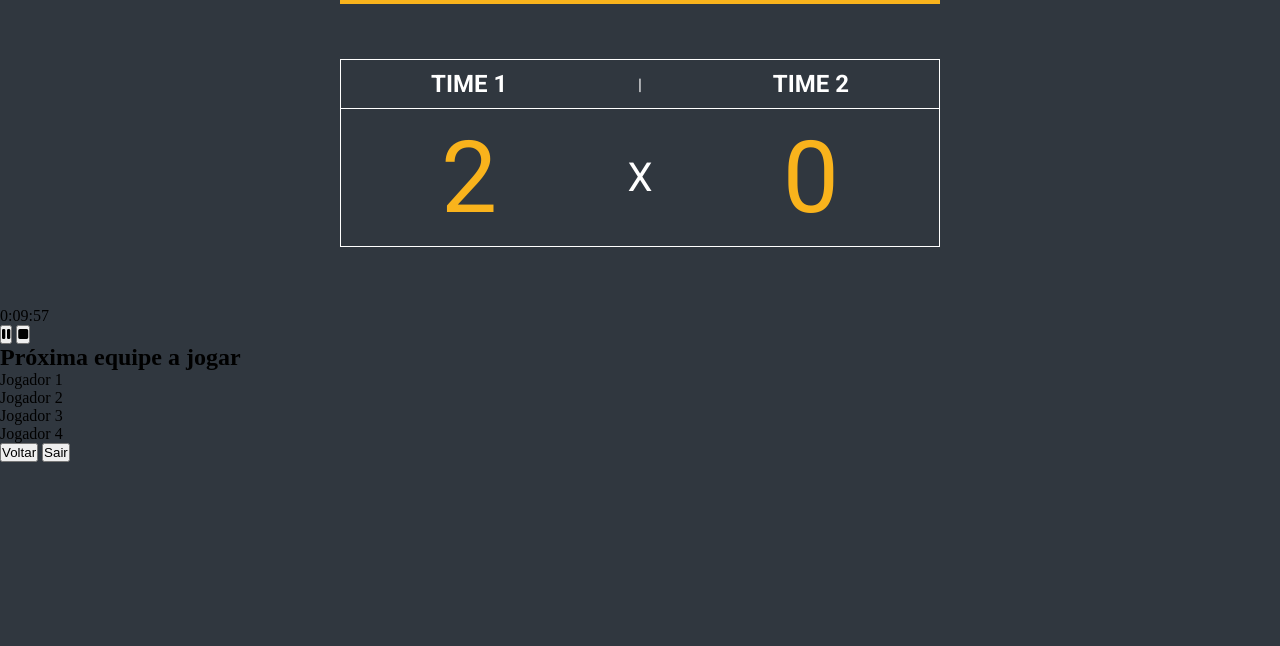
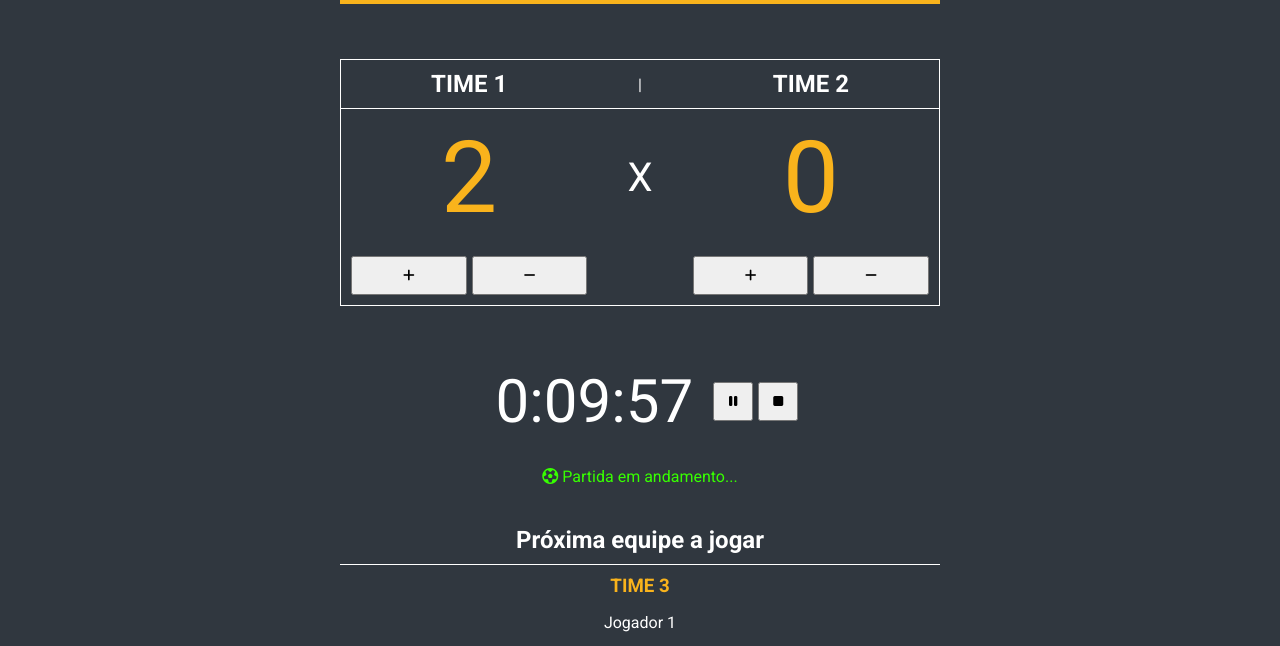
Before and after one commit to tiagocabralk/projeto-integrador, a plain HTML site: page dashboard.html in a window 1280 px wide. Shown: the part 144-790 px from the top of the page. Drawn offline with Linux system fonts and the light colour scheme.

Commit message:
Finalizando a estilização da dashboard

```diff
--- a/css/style.css
+++ b/css/style.css
@@ -23,7 +23,7 @@
     width: 800px;
     height: 500px;
     border-radius: 3px;
-    box-shadow: 4px 4px 15px rgba(0,0,0,0.05);
+    box-shadow: 4px 4px 15px rgba(0, 0, 0, 0.05);
     background-color: #fff;
     position: relative;
 }
@@ -100,7 +100,8 @@
     font-style: italic;
 }
 
-.login-section label, a {
+.login-section label,
+a {
     font-size: 12px;
     color: #30373f;
 }
@@ -120,7 +121,9 @@
     margin-bottom: 20px;
 }
 
-.login-section #user, #password, #email {
+.login-section #user,
+#password,
+#email {
     display: block;
     width: 100%;
     padding: 5px;
@@ -168,11 +171,11 @@
     transition: .4s all ease;
 }
 
-input[type="checkbox"]:checked + .switch-button{
+input[type="checkbox"]:checked+.switch-button {
     background-color: #6a5d38;
 }
 
-input[type="checkbox"]:checked + .switch-button::before{
+input[type="checkbox"]:checked+.switch-button::before {
     transform: translateX(16px);
 }
 
@@ -240,11 +243,11 @@ input[type="checkbox"] {
 }
 
 .color-light {
-    color:#30373f;
+    color: #30373f;
 }
 
 .color-bg-light {
-    background-color:#30373f;
+    background-color: #30373f;
 }
 
 .enter-modo-btn {
@@ -409,3 +412,194 @@ input[type="checkbox"] {
     color: #30373f;
     font-family: Roboto, "Helvetica Neue", Arial;
 }
+
+/* Estilizando a Dashboard */
+
+.main-dashboard {
+    /* display: flex;
+            flex-direction: column;
+            justify-content: center;
+            align-items: center; */
+    width: 100%;
+    min-height: 100vh;
+    background-color: #30373f;
+}
+
+.header-dashboard {
+
+    border-bottom: 2px solid #F9B31C;
+    position: relative;
+}
+
+.header-dashboard::after {
+    content: '';
+    display: block;
+    width: 600px;
+    height: 5px;
+    background-color: #F9B31C;
+    position: absolute;
+    left: calc(50% - 300px);
+    bottom: -7px;
+}
+
+.header-dashboard .svg-container svg {
+    display: block;
+    padding: 50px 0;
+    margin: 0 auto;
+    width: 200px;
+}
+
+.item {
+    display: flex;
+    justify-content: center;
+    align-items: center;
+    padding: 10px;
+    color: #fff;
+    text-transform: uppercase;
+    font-family: Roboto, sans-serif;
+}
+
+.placar {
+    display: grid;
+    grid-template-columns: 3fr 1fr 3fr;
+    grid-template-areas:
+        "time-casa barra time-desafiante"
+        "placar-casa vs placar-desafiante"
+        "add-gol-casa . add-gol-desafiante"
+    ;
+    margin: 60px auto;
+    max-width: 600px;
+    border: 1px solid white;
+}
+
+.nome-time-casa {
+    grid-area: time-casa;
+    border-bottom: 1px solid white;
+}
+
+.barra-vertical-placar {
+    grid-area: barra;
+    border-bottom: 1px solid white;
+}
+
+.nome-time-desafiante {
+    grid-area: time-desafiante;
+    border-bottom: 1px solid white;
+}
+
+.placar-time-casa {
+    font-size: 100px;
+    color: #F9B31C;
+    grid-area: placar-casa;
+}
+
+.add-gol-casa {
+    display: flex;
+    gap: 5px;
+    padding: 10px;
+    grid-area: add-gol-casa;
+}
+
+.add-gol-casa button {
+    flex: 1;
+    padding: 10px;
+}
+
+.vs {
+    font-size: 40px;
+    grid-area: vs;
+}
+
+.placar-time-desafiante {
+    font-size: 100px;
+    color: #F9B31C;
+    grid-area: placar-desafiante;
+}
+
+.add-gol-desafiante {
+    padding: 10px;
+    display: flex;
+    gap: 5px;
+    grid-area: add-gol-desafiante;
+}
+
+.add-gol-desafiante button {
+    flex: 1;
+    padding: 10px;
+}
+
+.tempo {
+    display: flex;
+    justify-content: center;
+    align-items: center;
+    gap: 20px;
+}
+
+.tempo p {
+    color: #fff;
+    font-size: 60px;
+    font-family: Roboto, sans-serif;
+}
+
+.btn-controls {
+    display: flex;
+    gap: 5px;
+}
+
+.btn-controls button {
+    flex: 1 0 40px;
+    padding: 10px;
+}
+
+.status-partida {
+    font-family: Roboto, sans-serif;
+    color: rgb(55, 255, 0);
+    text-align: center;
+    padding: 30px;
+}
+
+.proxima-equipe {
+    width: 600px;
+    margin: 0 auto;
+    font-family: Roboto, sans-serif;
+    color: #fff;
+    border-bottom: 1px solid white;
+}
+
+.proxima-equipe h2 {
+    text-align: center;
+    padding: 10px;
+    border-bottom: 1px solid white;
+}
+
+.proxima-equipe h3 {
+    text-align: center;
+    text-transform: uppercase;
+    padding: 10px;
+    color: #F9B31C;
+}
+
+.proxima-equipe .jogadores-proxima-equipe {
+    text-align: center;
+    line-height: 2em;
+}
+
+.proxima-equipe .jogadores-proxima-equipe li {
+    list-style: none;
+}
+
+.botoes {
+    display: flex;
+    justify-content: center;
+    margin: 0 auto;
+    max-width: 250px;
+    gap: 10px;
+    padding: 20px;
+}
+
+.botoes button {
+    flex: 1;
+    font-size: 16px;
+    font-family: Roboto, sans-serif;
+    padding: 5px 10px;
+}
--- a/dashboard.html
+++ b/dashboard.html
@@ -5,7 +5,7 @@
     <meta charset="UTF-8">
     <meta http-equiv="X-UA-Compatible" content="IE=edge">
     <meta name="viewport" content="width=device-width, initial-scale=1.0">
-    <title>Compete - Definição das Equipes</title>
+    <title>Compete - Dashboard</title>
     <!-- Import Fonts -->
     <link rel="preconnect" href="https://fonts.googleapis.com">
     <link rel="preconnect" href="https://fonts.gstatic.com" crossorigin>
@@ -13,96 +13,6 @@
         rel="stylesheet">
     <!-- Import Icons -->
     <script src="https://kit.fontawesome.com/9252fac622.js" crossorigin="anonymous"></script>
-
-    <style>
-        .main-dashboard {
-            /* display: flex;
-            flex-direction: column;
-            justify-content: center;
-            align-items: center; */
-            width: 100%;
-            min-height: 100vh;
-            background-color: #30373f;
-        }
-
-        .header-dashboard {
-
-            border-bottom: 2px solid #F9B31C;
-            position: relative;
-        }
-
-        .header-dashboard::after {
-            content: '';
-            display: block;
-            width: 600px;
-            height: 5px;
-            background-color: #F9B31C;
-            position: absolute;
-            left: calc(50% - 300px );
-            bottom: -7px;
-        }
-
-        .header-dashboard .svg-container svg {
-            display: block;
-            padding: 50px 0;
-            margin: 0 auto;
-            width: 200px;
-        }
-
-        .item {
-            display: flex;
-            justify-content: center;
-            align-items: center;
-            padding: 10px;
-            color: #fff;
-            text-transform: uppercase;
-            font-family: Roboto, sans-serif;
-        }
-
-        .placar {
-            display: grid;
-            grid-template-columns: 3fr 1fr 3fr;
-            grid-template-areas:
-                "time-casa barra time-desafiante"
-                "placar-casa vs placar-desafiante"
-            ;
-            margin: 60px auto;
-            max-width: 600px;
-            border: 1px solid white;
-        }
-
-        .nome-time-casa {
-            grid-area: time-casa;
-            border-bottom: 1px solid white;
-        }
-
-        .barra-vertical-placar {
-            grid-area: barra;
-            border-bottom: 1px solid white;
-        }
-
-        .nome-time-desafiante {
-            grid-area: time-desafiante;
-            border-bottom: 1px solid white;
-        }
-
-        .placar-time-casa {
-            font-size: 100px;
-            color: #F9B31C;
-            grid-area: placar-casa;
-        }
-
-        .vs {
-            font-size: 40px;
-            grid-area: vs;
-        }
-
-        .placar-time-desafiante {
-            font-size: 100px;
-            color: #F9B31C;
-            grid-area: placar-desafiante;
-        }
-    </style>
 
     <link rel="stylesheet" href="css/style.css">
 </head>
@@ -162,23 +72,36 @@
         <section class="placar">
             <h2 class="item nome-time-casa">Time 1</h2>
             <p class="item placar-time-casa">2</p>
+            <div class="add-gol-casa">
+                <button><i class="fa-solid fa-plus"></i></button>
+                <button><i class="fa-solid fa-minus"></i></button>
+            </div>
 
             <p class="item barra-vertical-placar">|</p>
             <p class="item vs">x</p>
 
             <h2 class="item nome-time-desafiante">Time 2</h2>
             <p class="item placar-time-desafiante">0</p>
+            <div class="add-gol-desafiante">
+                <button><i class="fa-solid fa-plus"></i></button>
+                <button><i class="fa-solid fa-minus"></i></button>
+            </div>
         </section>
 
         <section class="tempo">
             <p>0:09:<span>57</span></p>
-            <button><i class="fa-solid fa-pause"></i></button>
-            <button><i class="fa-solid fa-stop"></i></button>
+            <div class="btn-controls">
+                <button><i class="fa-solid fa-pause"></i></button>
+                <button><i class="fa-solid fa-stop"></i></button>
+            </div>
         </section>
+
+        <p class="status-partida"><i class="fa-regular fa-futbol"></i> Partida em andamento...</p>
 
         <section class="proxima-equipe">
             <h2>Próxima equipe a jogar</h2>
-            <ul>
+            <h3>Time 3</h3>
+            <ul class="jogadores-proxima-equipe">
                 <li>Jogador 1</li>
                 <li>Jogador 2</li>
                 <li>Jogador 3</li>
@@ -188,16 +111,16 @@
 
         <section class="botoes">
             <button class="voltar">Voltar</button>
-            <button class="voltar">Sair</button>
+            <button class="sair">Sair</button>
         </section>
 
+        <footer class="footer-container" style="background-color: #fff; padding: 30px;">
+            <div class="footer">
+                <img src="img/horizontal-colorida-fundo-branco.svg" alt="Logo Compete">
+                <p>| &copy; 2022 Todos os direitos estão reservados à Compete.</p>
+            </div>
+        </footer>
     </main>
-    <!-- <footer class="footer-container">
-        <div class="footer">
-            <img src="img/horizontal-colorida-fundo-branco.svg" alt="Logo Compete">
-            <p>| &copy; 2022 Todos os direitos estão reservados à Compete.</p>
-        </div>
-    </footer> -->
 </body>
 
 </html>
```
